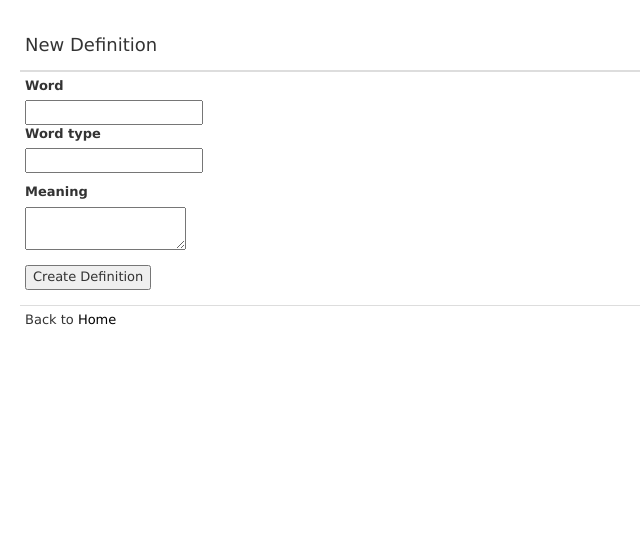
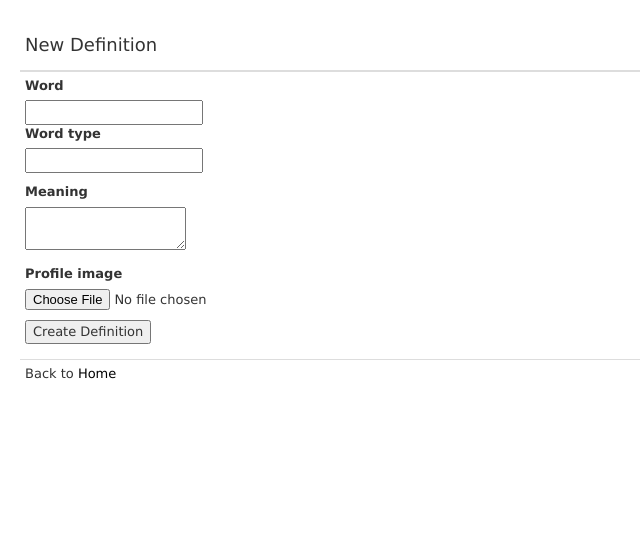
Before and after one commit to byronroark/dictionary, a Rails app: page /definitions/new in a window 1280 px wide. Shown: the part 52-602 px from the top of the page, without its empty margins (0-640 px from the left). Run offline with Rails 7, Linux system fonts and the light colour scheme; a user stored in the database is signed in; style sheets or scripts are compiled from the project's sources; parts of the project's set-up code (start-up, migrations or seed data) failed here and were passed over; some libraries are stand-ins or nearby versions.

Commit message:
add profile image to definitions

```diff
--- a/app/controllers/definitions_controller.rb
+++ b/app/controllers/definitions_controller.rb
@@ -77,6 +77,6 @@ class DefinitionsController < ApplicationController
 
   # Never trust parameters from the scary internet, only allow the white list through.
   def definition_params
-    params.require(:definition).permit(:word, :meaning, :word_type)
+    params.require(:definition).permit(:word, :meaning, :word_type, :profile_image)
   end
 end
--- a/app/models/definition.rb
+++ b/app/models/definition.rb
@@ -1,6 +1,8 @@
 class Definition < ActiveRecord::Base
   validates :word, presence: true, uniqueness: true
   validates :meaning, presence: true
+
+  attachment :profile_image
 
   def self.search(search)
     where("word like ? or meaning like ?", "%#{search}%", "%#{search}%")
--- a/app/views/definitions/_form.html.erb
+++ b/app/views/definitions/_form.html.erb
@@ -23,6 +23,10 @@
     <%= f.label :meaning %><br>
     <%= f.text_area :meaning, class: "form_control" %>
   </div>
+  <div class="field">
+    <%= f.label :profile_image %><br>
+    <%= f.attachment_field :profile_image %>
+  </div>
   <div class="actions">
     <%= f.submit %>
   </div>
--- a/app/views/definitions/show.html.erb
+++ b/app/views/definitions/show.html.erb
@@ -1,4 +1,7 @@
 <div class="page-header">
+  <p>
+    <%= image_tag attachment_url(@definition, :profile_image, :fill, 200, 200, format: "jpg") %>
+  </p>
   <p>
     <strong>Word:</strong>
     <%= @definition.word %>
--- a/app/views/devise/confirmations/new.html.erb
+++ b/app/views/devise/confirmations/new.html.erb
@@ -1,3 +1,4 @@
+<div class="col-md-offset-1 col-md-5 col-md-6 col-sm-offset-1 col-sm-7 col-sm-4 col-xs-offset-1 col-xs-8 col-xs-3">
   <div class="panel panel-default square_corners">
     <div class="panel-heading">
       <h4><%= t('.resend_confirmation_instructions', :default => 'Resend confirmation instructions') %></h4>
@@ -12,5 +13,4 @@
       <% end %>
     </div>
   </div>
-
-<%= render "devise/shared/links" %>
+</div>
--- a/app/views/devise/passwords/new.html.erb
+++ b/app/views/devise/passwords/new.html.erb
@@ -1,6 +1,6 @@
 <p id="notice"><%= notice %></p>
 <p id="alert"><%= alert %></p>
-<div class="col-xs-4 col-centered">
+<div class="col-md-offset-1 col-md-5 col-md-6 col-sm-offset-1 col-sm-7 col-sm-4 col-xs-offset-1 col-xs-8 col-xs-3">
   <div class="panel panel-default square_corners">
     <div class="panel-heading">
       <h4><%= t('.forgot_your_password', :default => 'Forgot your password?') %></h4>
--- a/app/views/devise/registrations/new.html.erb
+++ b/app/views/devise/registrations/new.html.erb
@@ -1,5 +1,5 @@
 
-<div class="col-xs-5 col-centered">
+<div class="col-md-offset-1 col-md-5 col-md-6 col-sm-offset-1 col-sm-7 col-sm-4 col-xs-offset-1 col-xs-8 col-xs-3">
   <div class="panel panel-default square_corners">
     <div class="panel-heading">
       <h4><%= t('.sign_up', :default => "Sign up") %></h4>
--- a/app/views/devise/sessions/new.html.erb
+++ b/app/views/devise/sessions/new.html.erb
@@ -1,4 +1,4 @@
-<div class="col-xs-5 col-centered">
+<div class="col-md-offset-1 col-md-5 col-md-6 col-sm-offset-1 col-sm-7 col-sm-4 col-xs-offset-1 col-xs-8 col-xs-3">
   <div class="panel panel-default square_corners">
     <div class="panel-heading">
       <h4><%= t('.sign_in', :default => "Sign in") %></h4>
--- /dev/null
+++ b/db/migrate/20151020151257_add_profile_image_to_definitions.rb
@@ -0,0 +1,5 @@
+class AddProfileImageToDefinitions < ActiveRecord::Migration
+  def change
+    add_column :definitions, :profile_image_id, :string
+  end
+end
```
Also changed, not shown: Gemfile, Gemfile.lock, db/schema.rb, db/test.sqlite3 (deleted). Lines whose indentation alone changed are shown as unchanged.
